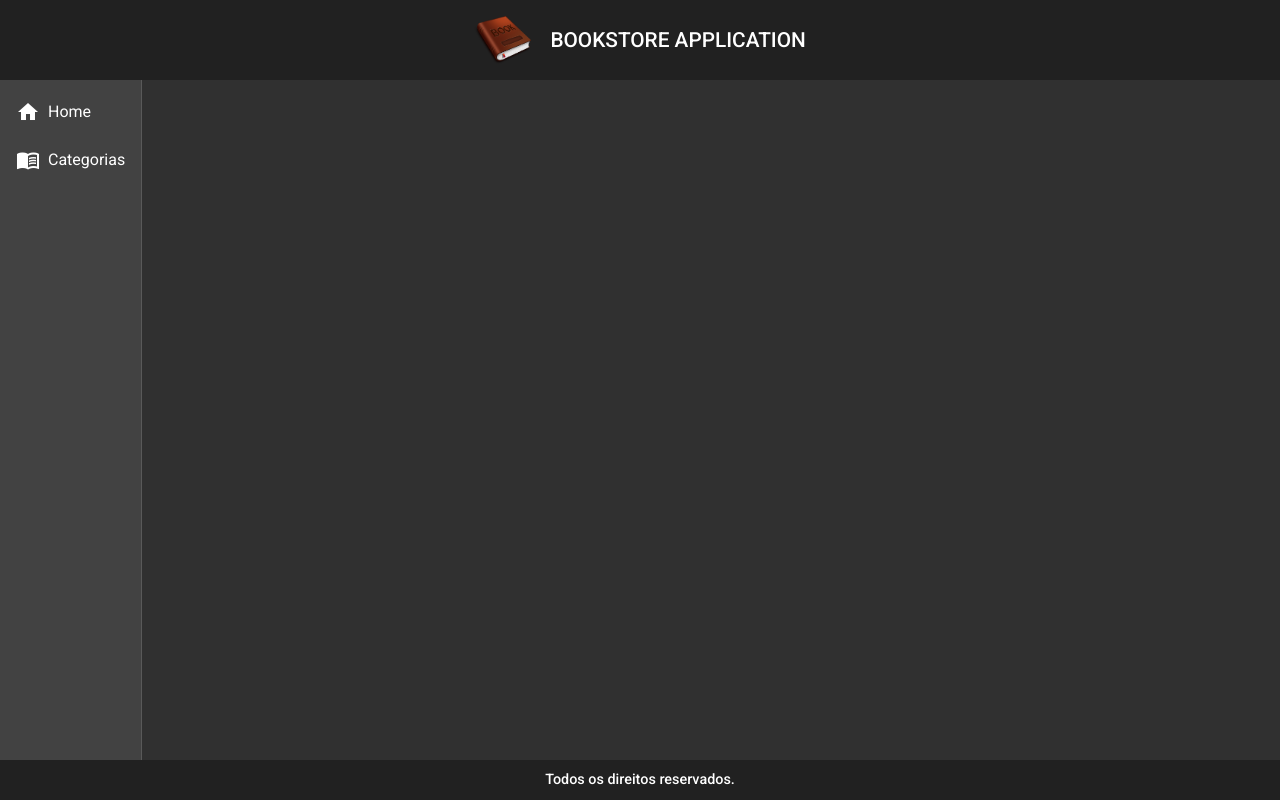
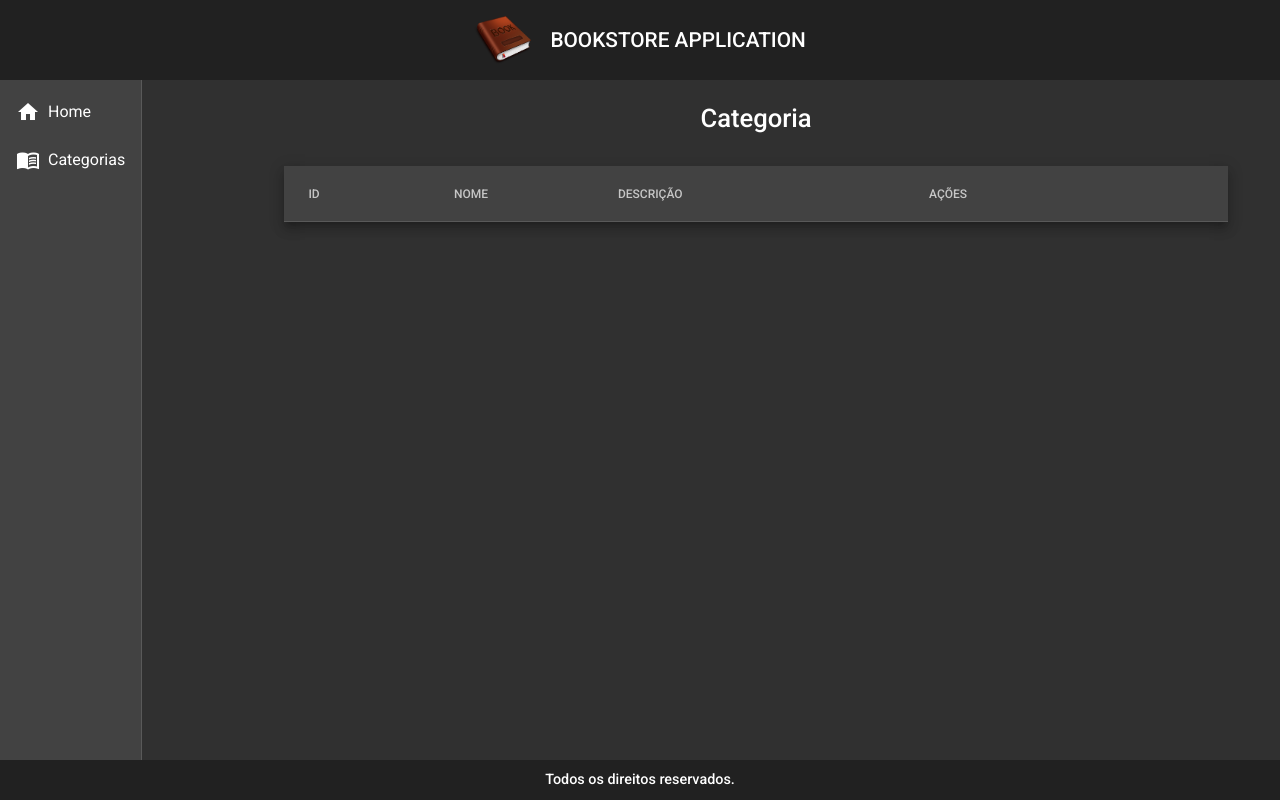
Before and after one commit to alanjsantos/bookstore-front-end, an Angular app: page /categorias in a window 1280 px wide. Before the commit this address led to /. Built offline with nearby package versions, Linux system fonts and the light colour scheme.

Commit message:
table conclucido

```diff
--- a/src/app/app-routing.module.ts
+++ b/src/app/app-routing.module.ts
@@ -1,3 +1,4 @@
+import { CategoriaReadComponent } from './components/views/categorias/categoria-read/categoria-read.component';
 import { HomeComponent } from './components/views/home/home.component';
 import { NgModule } from '@angular/core';
 import { RouterModule, Routes } from '@angular/router';
@@ -6,6 +7,10 @@ const routes: Routes = [
   {
     path: '',
     component: HomeComponent
+  },
+  {
+    path: 'categorias',
+    component: CategoriaReadComponent
   }
 ];
 
--- a/src/app/components/template/nav/nav.component.html
+++ b/src/app/components/template/nav/nav.component.html
@@ -6,7 +6,7 @@
                 Home
             </a>
 
-            <a mat-list-item>
+            <a routerLink="/categorias" mat-list-item>
                 <i class="material-icons">menu_book</i>
                 Categorias
             </a>
--- /dev/null
+++ b/src/app/components/views/categorias/categoria-read/categoria-read.component.css
@@ -0,0 +1,18 @@
+.content {
+    width: 90%;
+    margin: 1.4rem auto auto auto;
+}
+.title {
+    text-align: center;
+    margin-bottom: 2rem;
+}
+
+.title h1 {
+    font-size: 1.6rem;
+    color: rgb 160, -152, .152;
+    font-weight: 500;
+}
+
+.table {
+    width: 100%;
+}
--- /dev/null
+++ b/src/app/components/views/categorias/categoria-read/categoria-read.component.html
@@ -0,0 +1,47 @@
+<div class="content">
+    <div class="title">
+        <h1>Categoria</h1>
+    </div>
+
+    <div class="mat-elevation-z8 content-table">
+        <table class="table" mat-table>
+
+            <!--- Note that these columns can be defined in any order.
+                  The actual rendered columns are set as a property on the row definition" -->
+
+            <!-- Position Column -->
+            <ng-container matColumnDef="id">
+                <th mat-header-cell *matHeaderCellDef> ID </th>
+                <td mat-cell *matCellDef="let element"> {{element.id}} </td>
+            </ng-container>
+
+            <!-- Name Column -->
+            <ng-container matColumnDef="nome">
+                <th mat-header-cell *matHeaderCellDef> NOME </th>
+                <td mat-cell *matCellDef="let element"> {{element.nome}} </td>
+            </ng-container>
+
+            <!-- Weight Column -->
+            <ng-container matColumnDef="descricao">
+                <th mat-header-cell *matHeaderCellDef> DESCRIÇÃO </th>
+                <td mat-cell *matCellDef="let element"> {{element.descricao}} </td>
+            </ng-container>
+
+            <!-- Symbol Column -->
+            <ng-container matColumnDef="acoes">
+                <th mat-header-cell *matHeaderCellDef> AÇÕES </th>
+                <td mat-cell *matCellDef="let element"> {{element.acoes}} </td>
+            </ng-container>
+
+            <tr mat-header-row *matHeaderRowDef="displayedColumns"></tr>
+            <tr mat-row *matRowDef="let row; columns: displayedColumns;"></tr>
+        </table>
+    </div>
+
+
+
+
+
+
+
+</div>
--- /dev/null
+++ b/src/app/components/views/categorias/categoria-read/categoria-read.component.ts
@@ -0,0 +1,17 @@
+import { Component, OnInit } from '@angular/core';
+
+@Component({
+  selector: 'app-categoria-read',
+  templateUrl: './categoria-read.component.html',
+  styleUrls: ['./categoria-read.component.css']
+})
+export class CategoriaReadComponent implements OnInit {
+
+  constructor() { }
+
+  ngOnInit(): void {
+  }
+
+  displayedColumns: string[] = ['id', 'nome', 'descricao', 'acoes'];
+
+}
```
Also changed, not shown: src/app/app.module.ts (+7 -2 lines).
